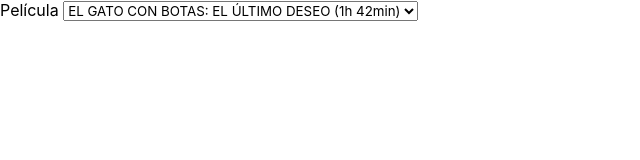
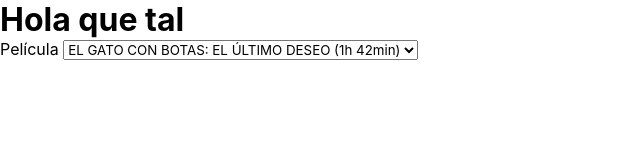
Before and after one commit to InvitameMaritooooo/ProjectX, a plain HTML site: page index.html in a window 1280 px wide. Shown: the whole page, without its empty margins (0-640 px from the left). Drawn offline with Linux system fonts and the light colour scheme; a web font is replaced by a local one.

Commit message:
Este es un mensaje

```diff
--- a/index.html
+++ b/index.html
@@ -8,7 +8,7 @@
     <link rel="stylesheet" href="./style.css">
 </head>
 <body>
-
+    <H1> Hola que tal</H1>
 
 
 
```
